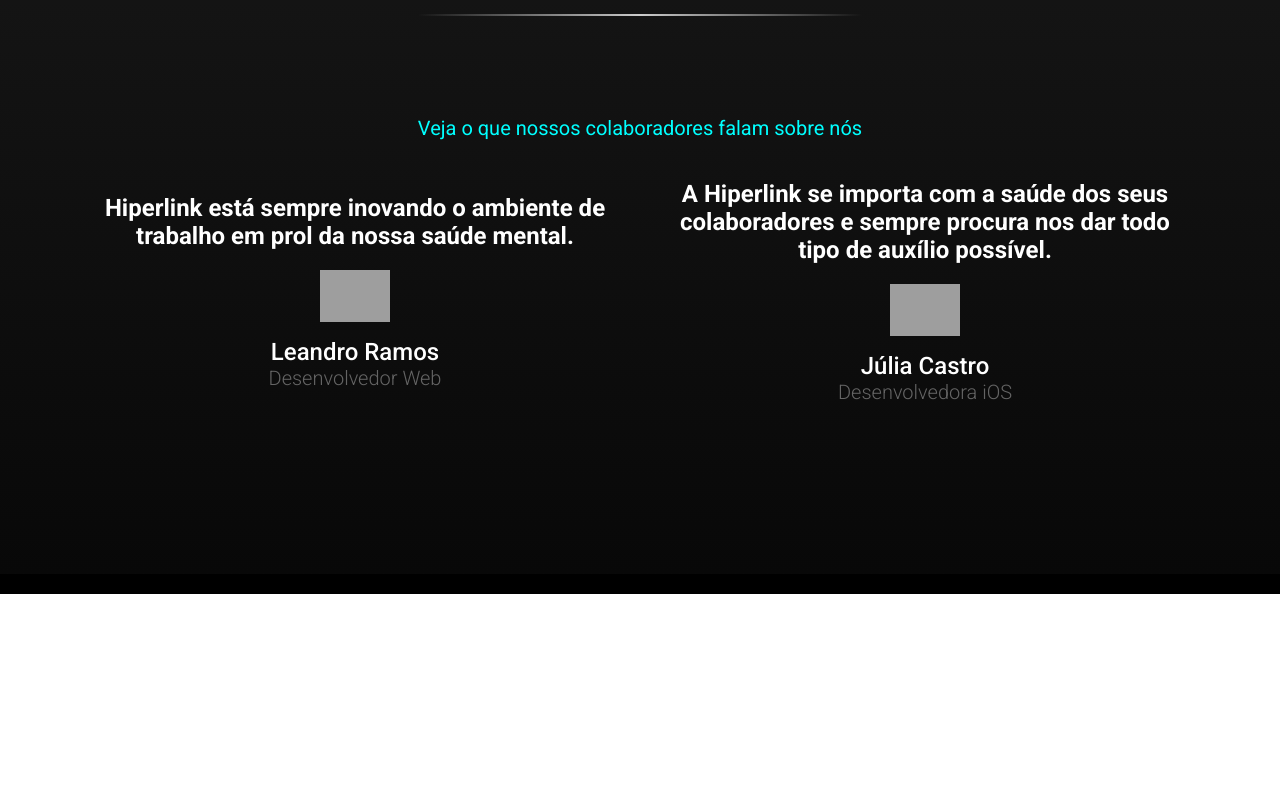
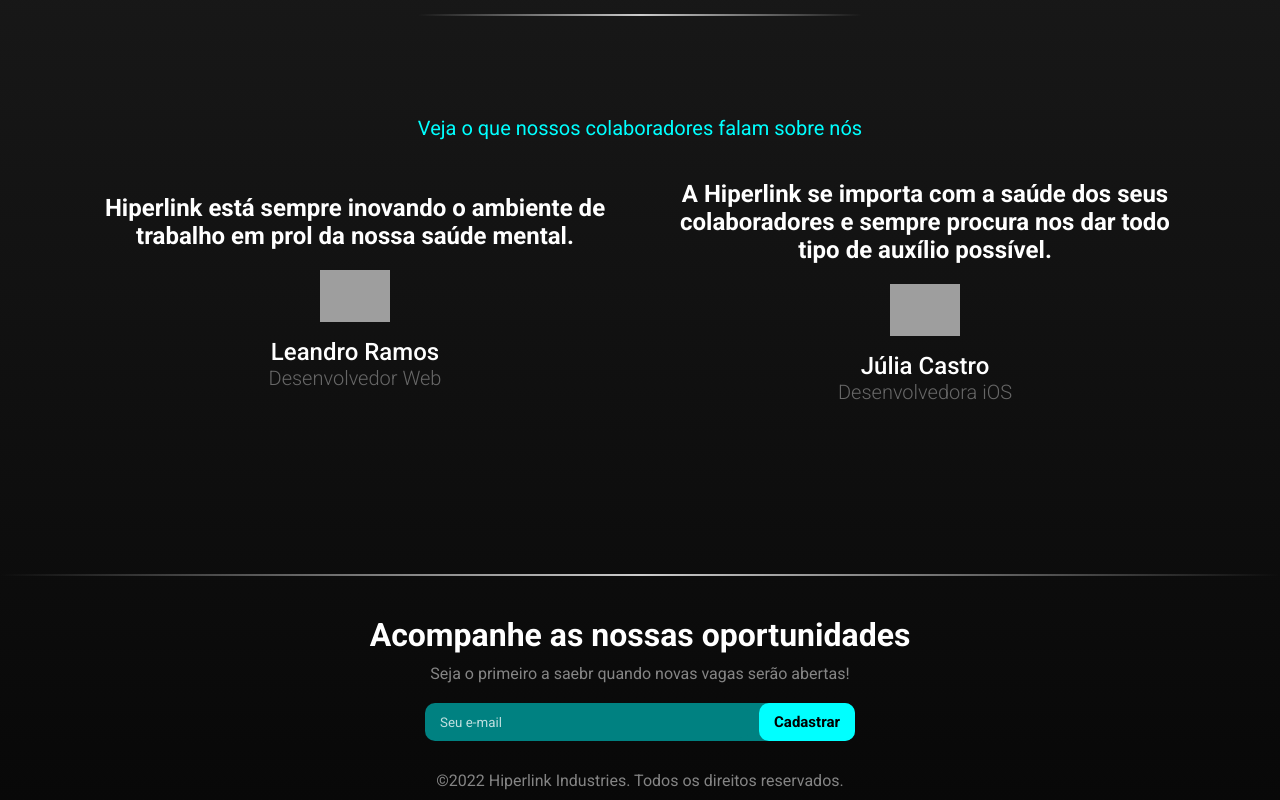
Before and after one commit to LP-Ramos/7DaysOfCode_HTML-CSS, a plain HTML site: page index.html in a window 1280 px wide. Shown: the part 2051-2851 px from the top of the page. Before the commit the page ends 2645 px from the top, so only its background shows below. Drawn offline with Linux system fonts and the light colour scheme; grey boxes are pictures that could not be loaded.

Commit message:
7º dia - Rodapé do site

```diff
--- a/assets/css/style.css
+++ b/assets/css/style.css
@@ -310,8 +310,56 @@
 }
 
 .footer {
-    position: absolute;
-    background-color: #000000;
-    height: 20px;
+    margin-top: 40px;
     width: 100%;
+    display: flex;
+    flex-direction: column;
+    justify-content: center;
+    align-items: center;
+    align-content: center;
+    color: #fff;
 }
+
+.footer p {
+    margin-top: 10px;
+    color: rgba(255, 255, 255, 0.5);
+}
+
+.footer div {
+    margin-top: 20px;
+    margin-bottom: 20px;
+    background-color: rgb(0, 129, 129);
+    border-radius: 10px;
+}
+
+.campo-email {
+    width: 300px;
+    height: 30px;
+    color: #fff;
+    background-color: rgb(0, 129, 129);
+    border-radius: 20px;
+    padding-left: 15px;
+    padding-right: 15px;
+}
+
+.campo-email::placeholder {
+    color: rgba(255, 255, 255, 0.75);
+}
+
+.cadastrar-email {
+    color: rgb(0, 0, 0);
+    background-color: var(--main-color);
+    font-weight: 600;
+    font-size: 15px;
+    border-radius: 10px;
+    padding-left: 15px;
+    padding-right: 15px;
+    padding-top: 10px;
+    padding-bottom: 10px;
+    cursor: pointer;
+    margin: 0;
+}
+
+.bottom {
+    margin-bottom: 10px;
+}
--- a/index.html
+++ b/index.html
@@ -124,7 +124,17 @@
         </div>
     </section>
 
-    <footer class="footer"></footer>
+    <hr></hr>
+
+    <footer class="footer">
+        <h1>Acompanhe as nossas oportunidades</h1>
+        <p>Seja o primeiro a saebr quando novas vagas serão abertas!</p>
+        <div>
+            <input class="campo-email" type="text" placeholder="Seu e-mail"></input>
+            <button class="cadastrar-email">Cadastrar</button>
+        </div>
+        <p class="bottom">&copy;2022 Hiperlink Industries. Todos os direitos reservados.</p>
+    </footer>
 
 </body>
 </html>
```
Also changed, not shown: 1 other file.
